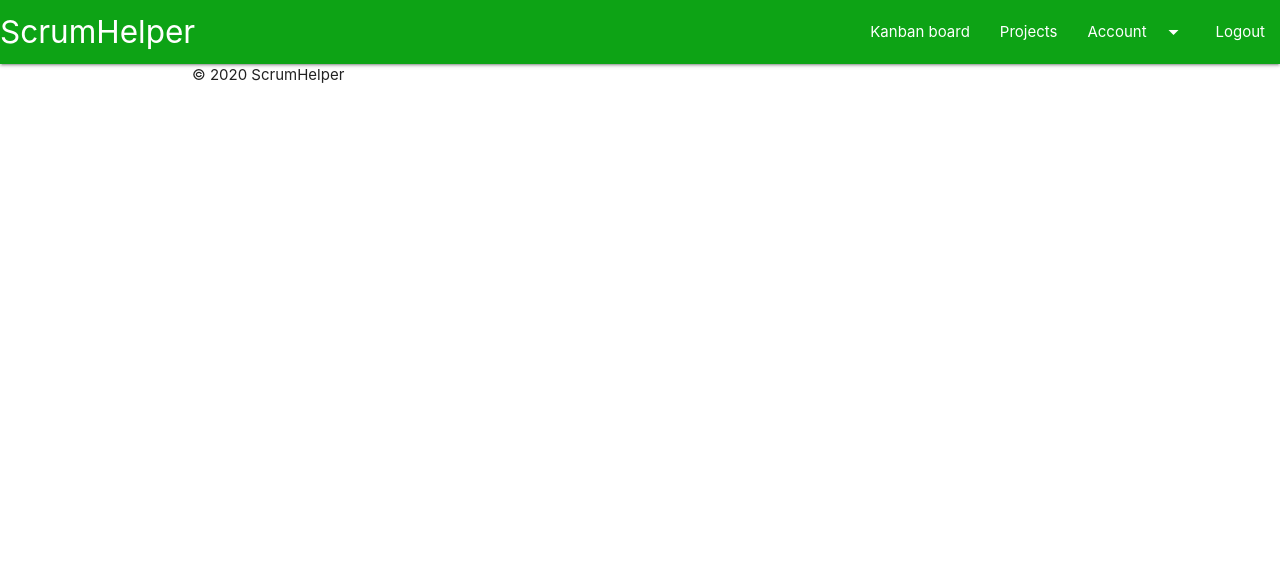
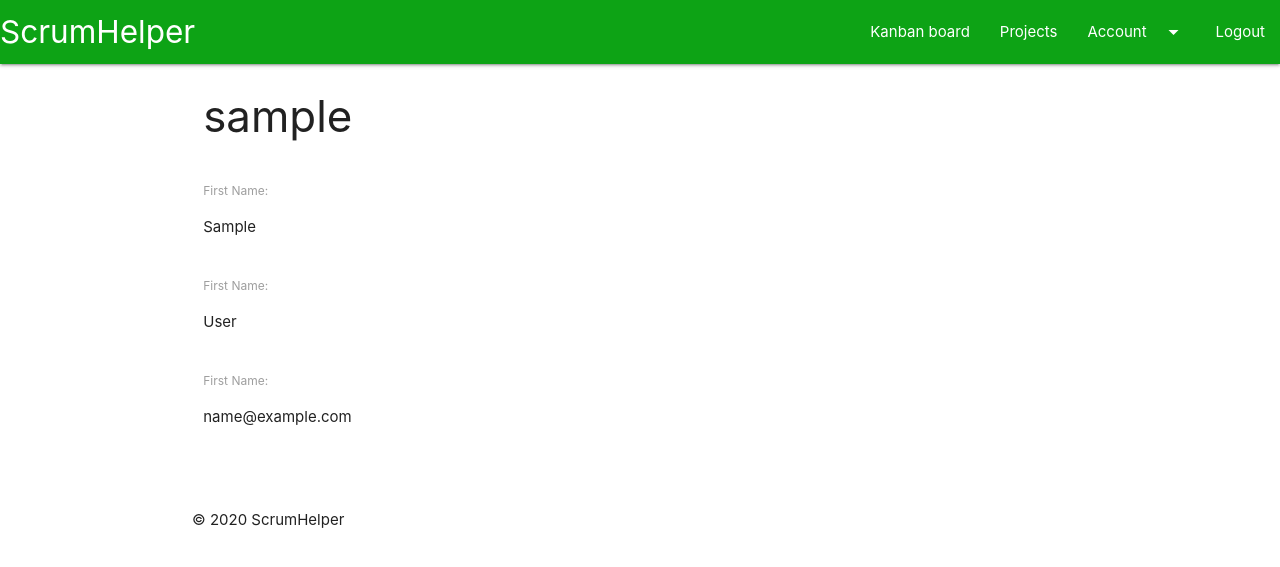
Before and after one commit to nalevi/project_django, a Django app: template ScrumHelper/users/templates/users/personal_issues.html in a window 1280 px wide. Shown: the top 567 px of the page. Run offline with Django 3.2, Linux system fonts and the light colour scheme; the template is opened without the code that fills it: values that come from a table or form of the project are taken from there, others are empty; the visitor is signed in with stand-in values (Sample User, id 1); data comes from the database, SQL or seed files in the repository.

Commit message:
profile frontend

```diff
--- a/ScrumHelper/users/models.py
+++ b/ScrumHelper/users/models.py
@@ -11,7 +11,7 @@ class Profile(models.Model):
     """
     user = models.OneToOneField(User, on_delete=models.CASCADE)
     team = models.CharField(max_length=30, blank=True)
-    #avatar = models.ImageField(upload_to='avatars')
+    avatar = models.ImageField(upload_to='avatars', blank=True)
     work_log = models.ManyToManyField("worklogs.Worklog")
 
     def __str__(self):
--- a/ScrumHelper/users/templates/users/personal_issues.html
+++ b/ScrumHelper/users/templates/users/personal_issues.html
@@ -3,6 +3,34 @@
 
 {% block content %}
     <div class="container">
+        <div class="row">
+        <div class="col s6">
+            <h3> {{ profile.user }}</h3>
+        </div>
+        <div class="col">
+            <img src="{{ user.proflie.avatar.url }}" width="240">
+        </div>
+        </div>
+        <div class="row">
+            <div class="col s6">
+                <label for="first-name">First Name: </label>
+                <p id="first-name">{{ profile.user.first_name }}</p>
+            </div>
+        </div>
+        <div class="row">
+            <div class="col s6">
+                <label for="last-name">First Name: </label>
+                <p id="last-name">{{ profile.user.last_name }}</p>
+            </div>
+        </div>
+        <div class="row">
+            <div class="col s6">
+                <label for="email">First Name: </label>
+                <p id="email">{{ profile.user.email }}</p>
+            </div>
+        </div>
+        <br><br>
+
         {% if assigned_to %}
             <div class="section">
                 <h5>{{ profile }}'s stories</h5>
--- a/ScrumHelper/users/templates/users/profile.html
+++ /dev/null
@@ -1,2 +0,0 @@
-{% extends 'ScrumHelper/base.html' %}
-{% load static %}
--- a/ScrumHelper/users/views.py
+++ b/ScrumHelper/users/views.py
@@ -18,6 +18,7 @@ from .forms import SelectMontForm
 def index(request):
     context = {}
     return render(request, 'users/index.html', context)
+
 
 def detail(request, username):
     user = User.objects.get(username=username)
```
Also changed, not shown: ScrumHelper/users/migrations/0004_profile_avatar.py (added).
